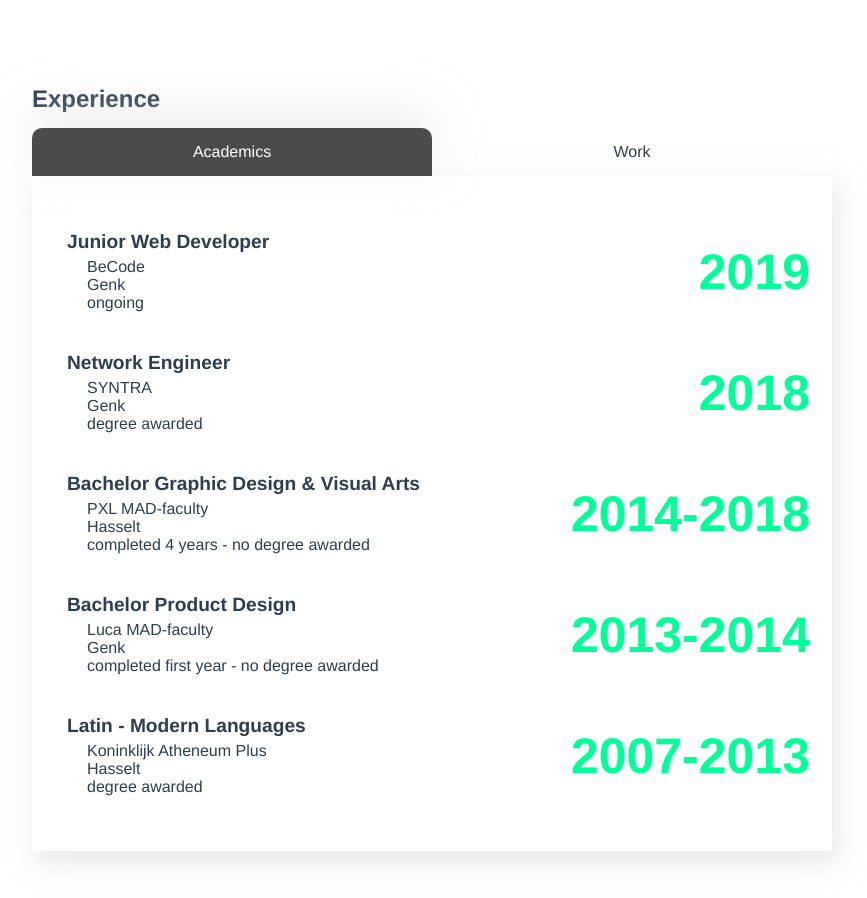
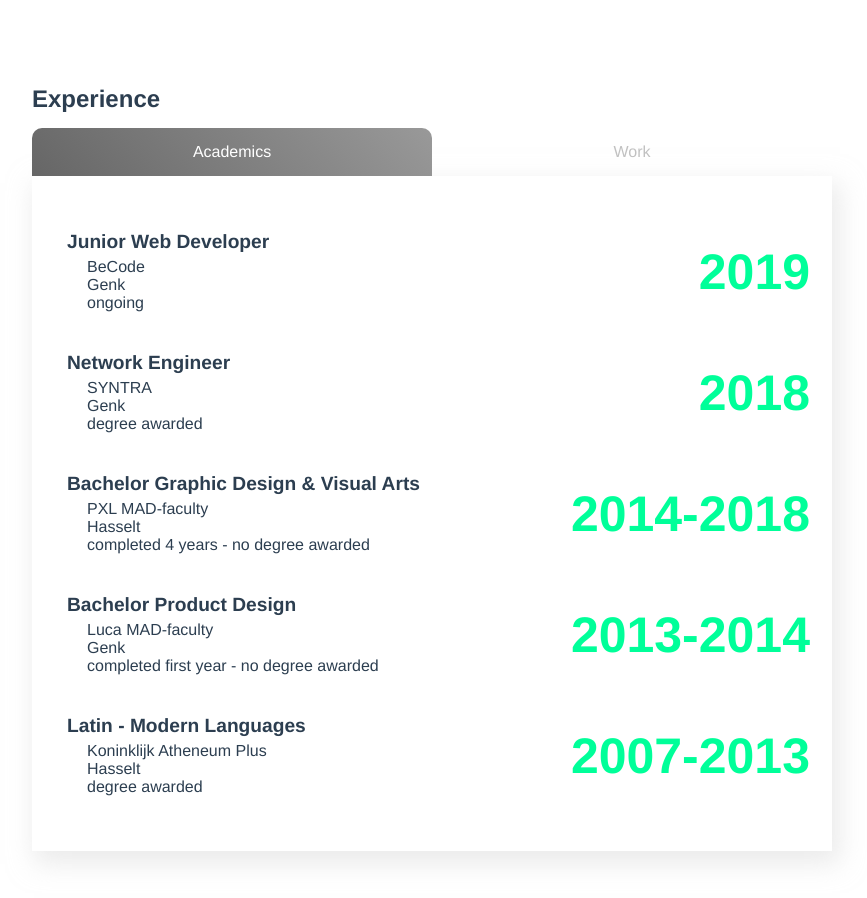
Before and after one commit to bnulens/vue_curriculum, a Vue app: page / in a window 1280 px wide. Shown: the part 1100-1998 px from the top of the page, without its empty margins (208-1075 px from the left). Built offline with nearby package versions, Linux system fonts and the light colour scheme.

Commit message:
Styled the Experiencetabs to make visual distinction

```diff
--- a/src/components/sections/ExperienceComp.vue
+++ b/src/components/sections/ExperienceComp.vue
@@ -36,24 +36,38 @@ export default {
 <style scoped>
     .tabs {
         display: flex;
+        z-index: -5;
     }
 
     .tab {
         width: 50%;
         text-align: center;
         padding: 15px 10px;
+        color: rgb(193, 193, 193);
         border-top-left-radius: 10px;
         border-top-right-radius: 10px;
         cursor: pointer;
     }
 
     .tab.selected {
+        display: block;
+        color: white;
         border-bottom: none;
-        -webkit-box-shadow: 0px -15px 48px -1px rgba(219,219,219,0.57);
-        -moz-box-shadow: 0px -15px 48px -1px rgba(219,219,219,0.57);
-        box-shadow: 0px -15px 48px -1px rgba(219,219,219,0.57);
-        color: white;
-        background-color: rgb(75, 75, 75);
-        transition: background-color ease-in 0.2s;
+
+        background: -moz-linear-gradient(45deg, #666 0%, #999 100%);
+        background: -webkit-linear-gradient(45deg, #666 0%,#999 100%);
+        background: linear-gradient(45deg, #666 0%,#999 100%);
     }
+
+    .academics-list-fade-enter-active {
+        transition: all .3s ease;
+    }
+    .academics-list-fade-leave-active {
+        transition: all .8s cubic-bezier(1.0, 0.5, 0.8, 1.0);
+    }
+    .academics-list-fade-enter, .academics-list-fade-leave-to {
+        transform: translateX(10px);
+        opacity: 0;
+    }
+
 </style>
```
